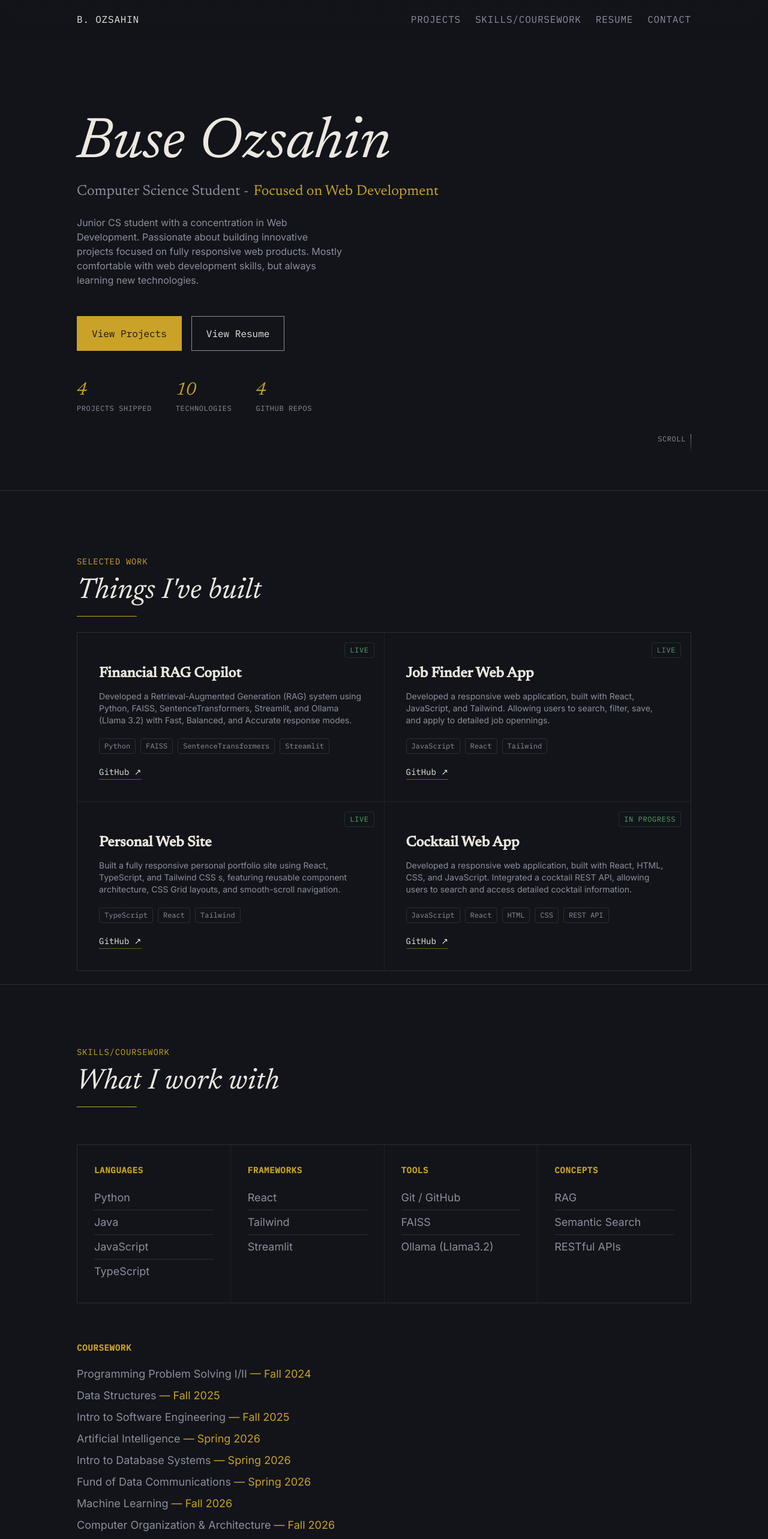
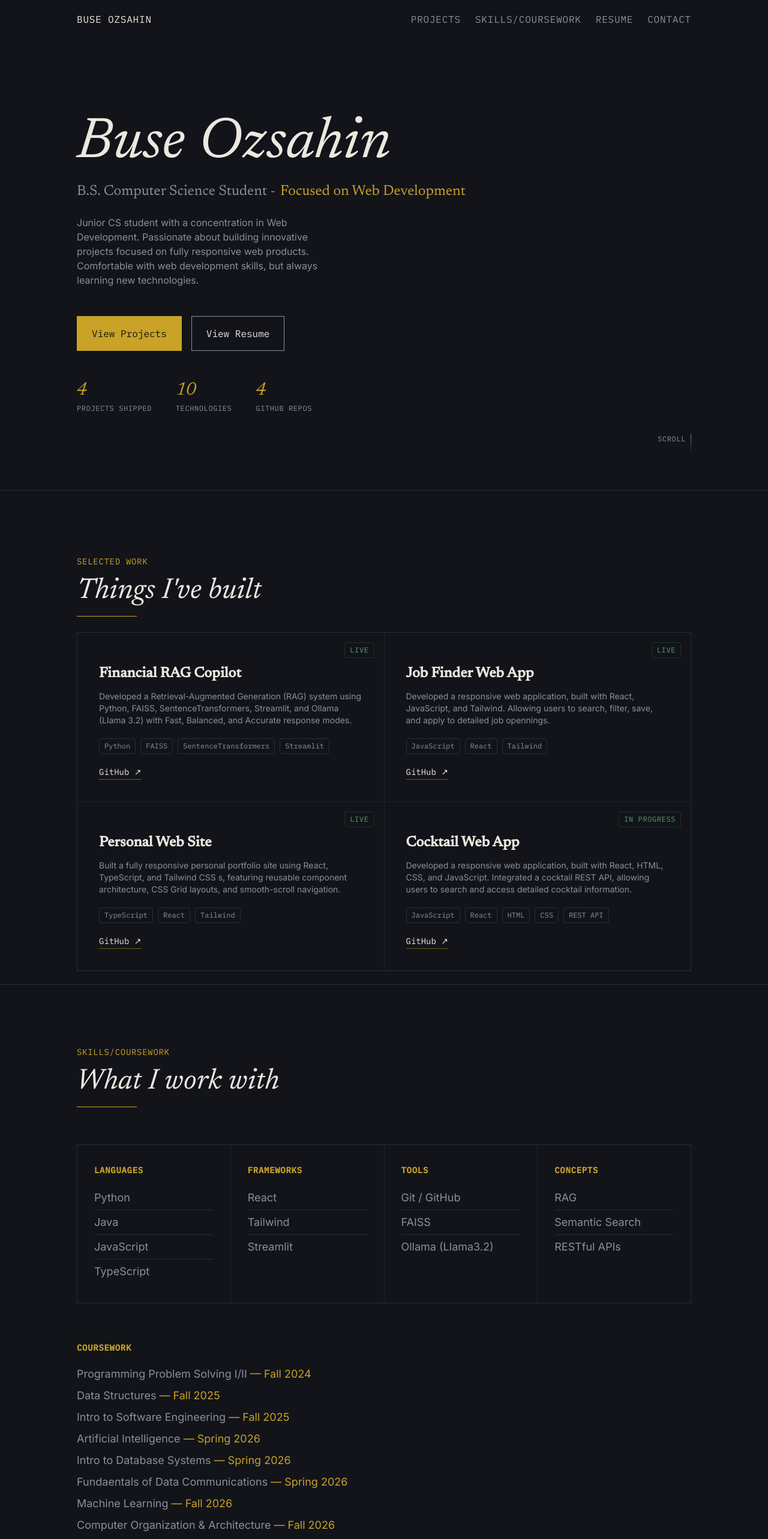
Before and after one commit to buseozsahin/portfolio, a React (Vite) app: page / in a window 1280 px wide. Shown: the top 2566 px of the page at 60% size. Built offline with nearby package versions, Linux system fonts and the light colour scheme.

Commit message:
Fixed bugs

```diff
--- a/index.html
+++ b/index.html
@@ -4,7 +4,7 @@
     <meta charset="UTF-8" />
     <link rel="icon" type="image/svg+xml" href="/favicon.svg" />
     <meta name="viewport" content="width=device-width, initial-scale=1.0" />
-    <title>BuseOzsahin</title>
+    <title>Buse Ozsahin</title>
     <link rel="preconnect" href="https://fonts.googleapis.com">
     <link rel="preconnect" href="https://fonts.gstatic.com" crossorigin>
     <link href="https://fonts.googleapis.com/css2?family=Newsreader:ital,opsz,wght@0,6..72,400;0,6..72,500;1,6..72,400;1,6..72,500&family=Inter:wght@400;500;600&family=IBM+Plex+Mono:wght@400;500&display=swap" rel="stylesheet">
--- a/src/components/Hero.tsx
+++ b/src/components/Hero.tsx
@@ -5,14 +5,14 @@ function Hero() {
     <section className="flex flex-col min-h-screen justify-center pt-16 px-6 lg:px-32 relative">
       <h1 className="font-heading italic text-heading text-5xl lg:text-8xl mt-4">Buse Ozsahin</h1>
       <div className="flex gap-2">
-        <p className="font-heading text-body text-lg lg:text-2xl mt-4">Computer Science Student - </p>
+        <p className="font-heading text-body text-lg lg:text-2xl mt-4">B.S. Computer Science Student - </p>
         <p className="font-heading text-gold text-lg lg:text-2xl mt-4">Focused on Web Development</p>
       </div>
 
       <p className="font-body text-body max-w-md mt-6"
         >Junior CS student with a concentration in Web Development.
         Passionate about building innovative projects focused on fully responsive web products.
-        Mostly comfortable with web development skills, but always learning new technologies.
+        Comfortable with web development skills, but always learning new technologies.
        </p>
 
       <div className="flex gap-4 mt-12">
--- a/src/components/Nav.tsx
+++ b/src/components/Nav.tsx
@@ -11,7 +11,7 @@ function Nav() {
   return (
     <header className="flex fixed top-0 left-0 right-0 z-50 justify-between text-body font-label text-base tracking-wider
     px-6 lg:px-32 py-5 uppercase backdrop-blur-md bg-linear-to-b from-bg/90 to-transparent">
-      <p className="text-heading">B. Ozsahin</p>
+      <p className="text-heading">Buse Ozsahin</p>
       <nav className="flex gap-6">
         {links.map((link) => (
           <a
--- a/src/components/Resume.tsx
+++ b/src/components/Resume.tsx
@@ -15,14 +15,11 @@ function Resume() {
           <p className="font-body text-gold text-md mt-2 italic">B.S. Computer Science, expected 2028</p>
         </div>
         <Button
-          label="Download PDF"
+          label="View PDF"
           href="/portfolio/buse-ozsahin-resume.pdf"
           variant="primary"
         />
       </div>
-
-
-
     </section>
 )
 }
--- a/src/components/Skills.tsx
+++ b/src/components/Skills.tsx
@@ -15,10 +15,10 @@ function Skills() {
     { name: "Intro to Software Engineering", semester: "Fall 2025" },
     { name: "Artificial Intelligence", semester: "Spring 2026" },
     { name: "Intro to Database Systems", semester: "Spring 2026" },
-    { name: "Fund of Data Communications", semester: "Spring 2026" },
+    { name: "Fundaentals of Data Communications", semester: "Spring 2026" },
     { name: "Machine Learning", semester: "Fall 2026" },
     { name: "Computer Organization & Architecture", semester: "Fall 2026" },
-    { name: "Algorith Analysis", semester: "Fall 2026" },
+    { name: "Algorithm Analysis", semester: "Fall 2026" },
   ]
 
   return(
```
